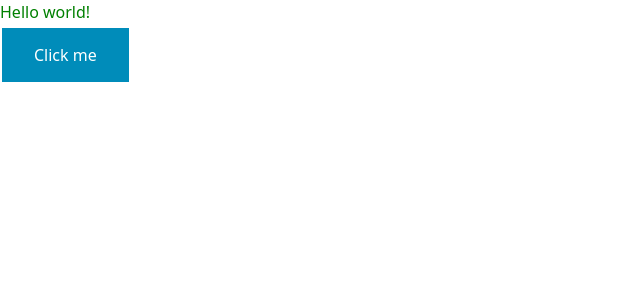
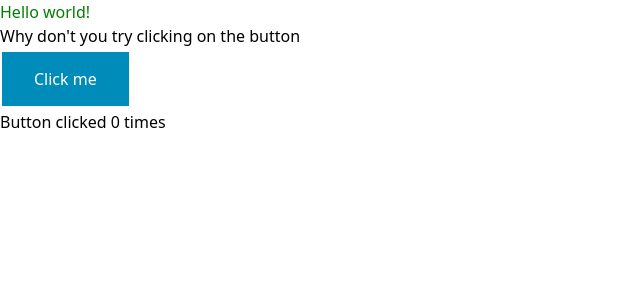
Before and after one commit to jdcarvajalc/svelte5-sveltekit, a SvelteKit app in the folder introduction/: page / in a window 1280 px wide. Shown: the top 300 px of the page, without its empty margins (0-640 px from the left). Built offline with nearby package versions, Linux system fonts and the light colour scheme.

Commit message:
feat: implement basic counter

```diff
--- a/introduction/src/routes/+page.svelte
+++ b/introduction/src/routes/+page.svelte
@@ -1,15 +1,18 @@
 <!-- JS or TS -->
 <script lang="ts">
-    let word = $state('world')
+    let word = $state<string>('world');
+    let count = $state<number>(0);
 </script>
 
 <!-- Normal HTML -->
-<p>Hello {word}!</p>
-<button onclick={() => console.log('Button clicked')}>Click me</button>
+<h2>Hello {word}!</h2>
+<p>Why don't you try clicking on the button</p>
+<button onclick={() => {count++}}>Click me</button>
+<p>Button clicked {count} times</p>
 
 <!-- Normal css -->
 <style>
-    p{color: green;}
+    h2{color: green;}
     button{
          border: none;
   color: white;
```
